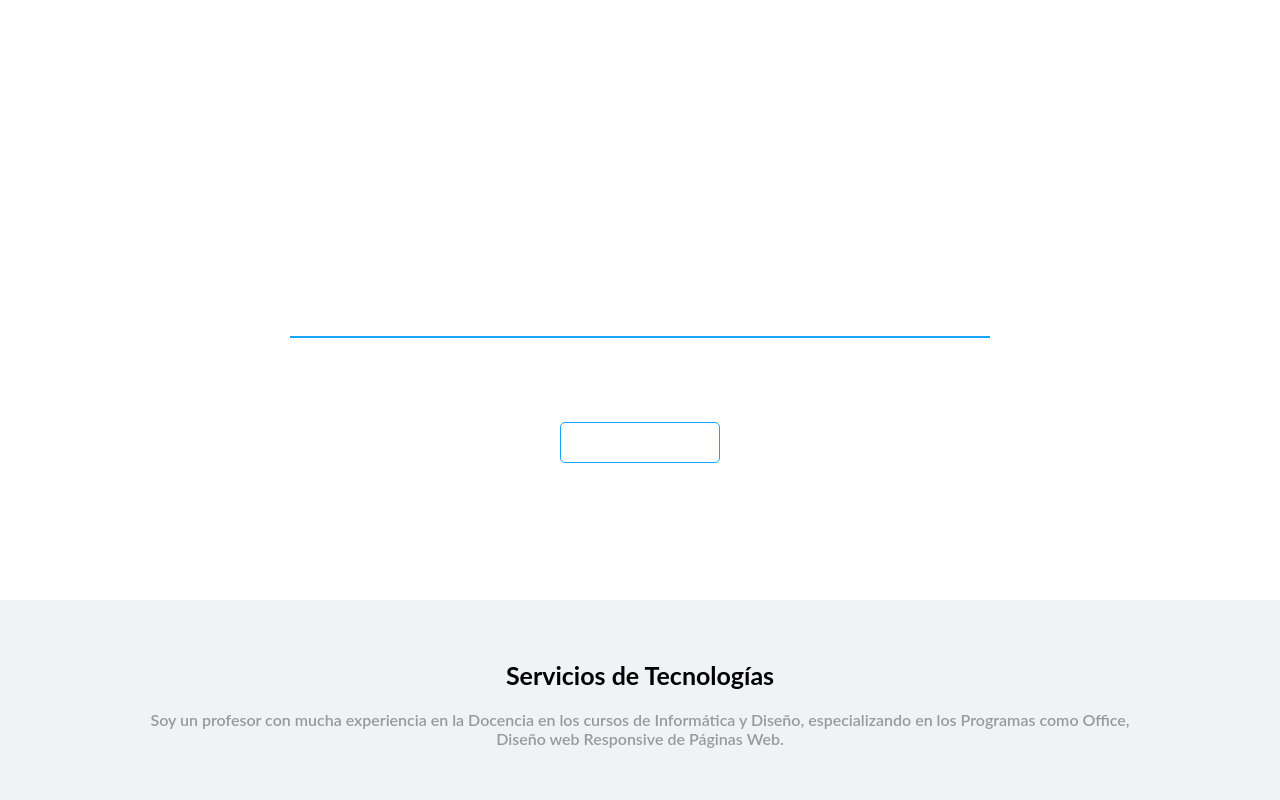
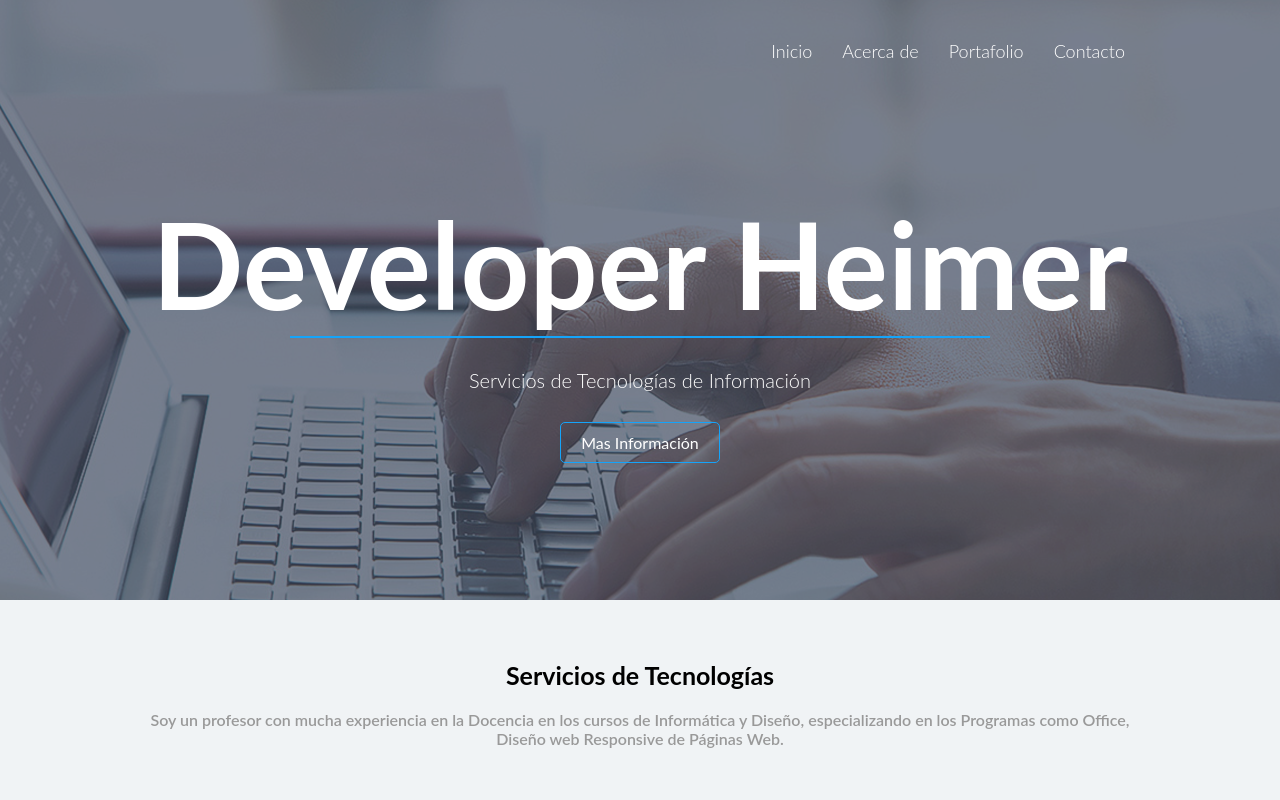
Before and after one commit to HeimerQ/DeveloperHeimer, a plain HTML site: page index.html in a window 1280 px wide. Shown: the top 800 px of the page. Drawn offline with Linux system fonts and the light colour scheme; the site is published under a folder, as on GitHub Pages, so addresses that start at the root find nothing.

Commit message:
Update estilos.css

```diff
--- a/estilos.css
+++ b/estilos.css
@@ -18,7 +18,7 @@ body{
 }
 
 header{
-    background-image: url('/portada.png');
+    background-image: url('portada.png');
     height:600px;
     background-repeat: no-repeat;
     background-position:center;
```
